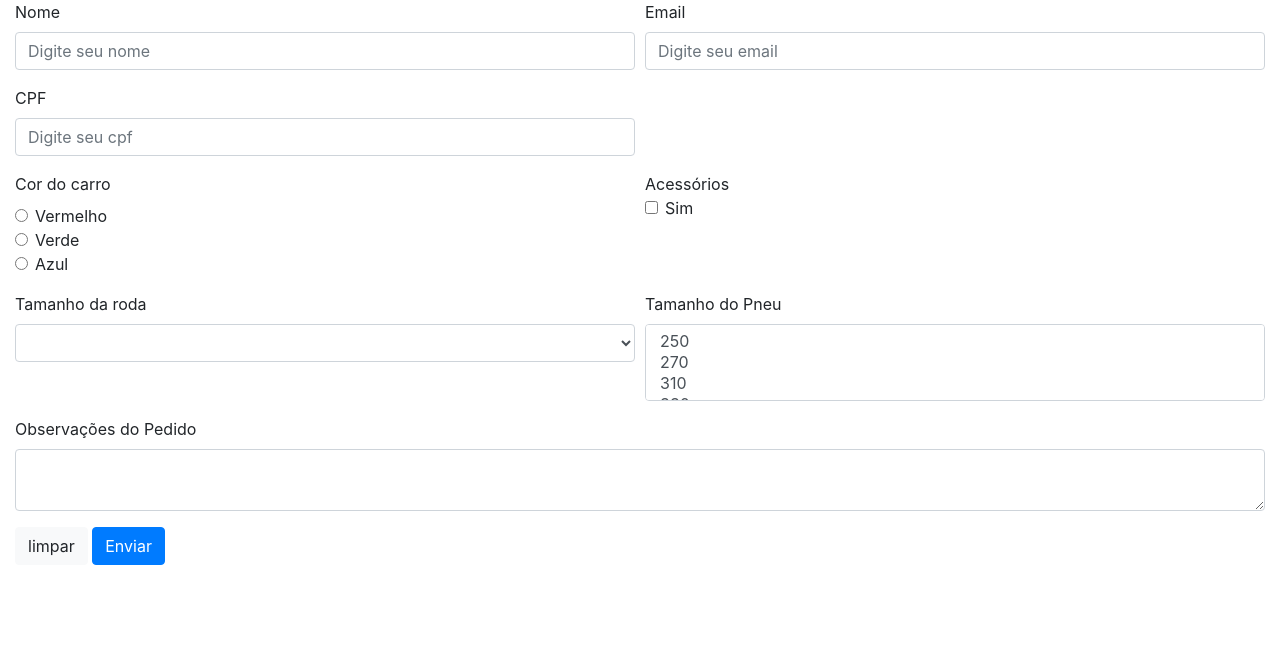
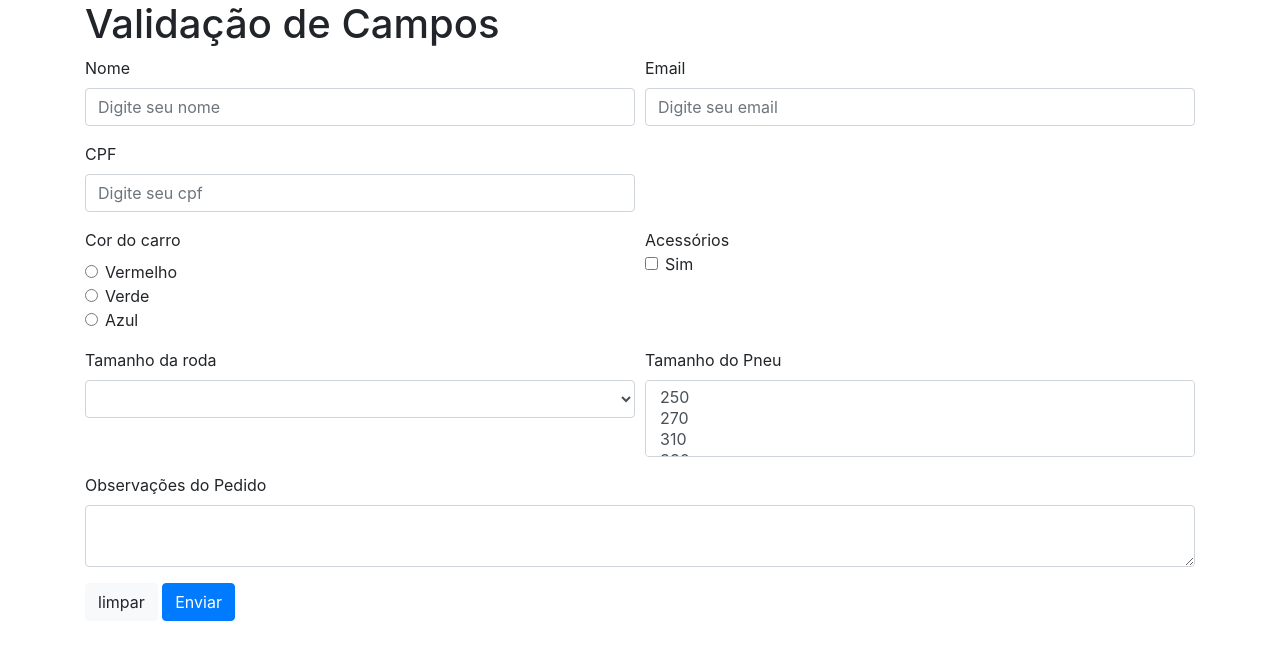
Before and after one commit to wesleyguirra/furry-happiness, a website built with webpack: page index.html in a window 1280 px wide. Built offline with nearby package versions, Linux system fonts and the light colour scheme.

Commit message:
Improved html form

```diff
--- a/index.html
+++ b/index.html
@@ -1,12 +1,17 @@
 <!DOCTYPE html>
-<html lang="en">
+<html lang="pt-BR">
 <head>
     <meta charset="UTF-8">
-    <title>Title</title>
+    <title>Validação de Campos</title>
     <link rel="stylesheet" href="https://cdnjs.cloudflare.com/ajax/libs/twitter-bootstrap/4.0.0/css/bootstrap.css">
 </head>
 <body>
-    <div class="container-fluid" id="elemento">
+    <div class="container" id="elemento">
+        <div class="row">
+            <div class="col-md-12">
+                <h1>Validação de Campos</h1>
+            </div>
+        </div>
 
         <div class="row">
 
```
